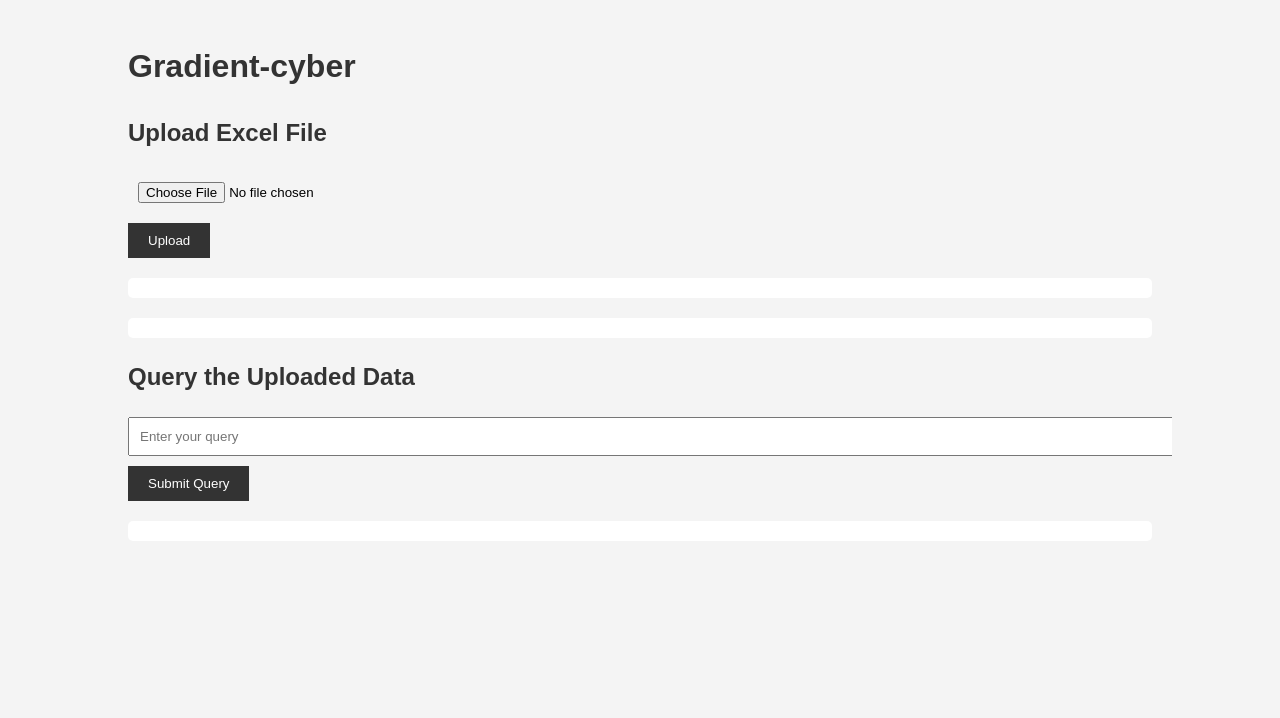
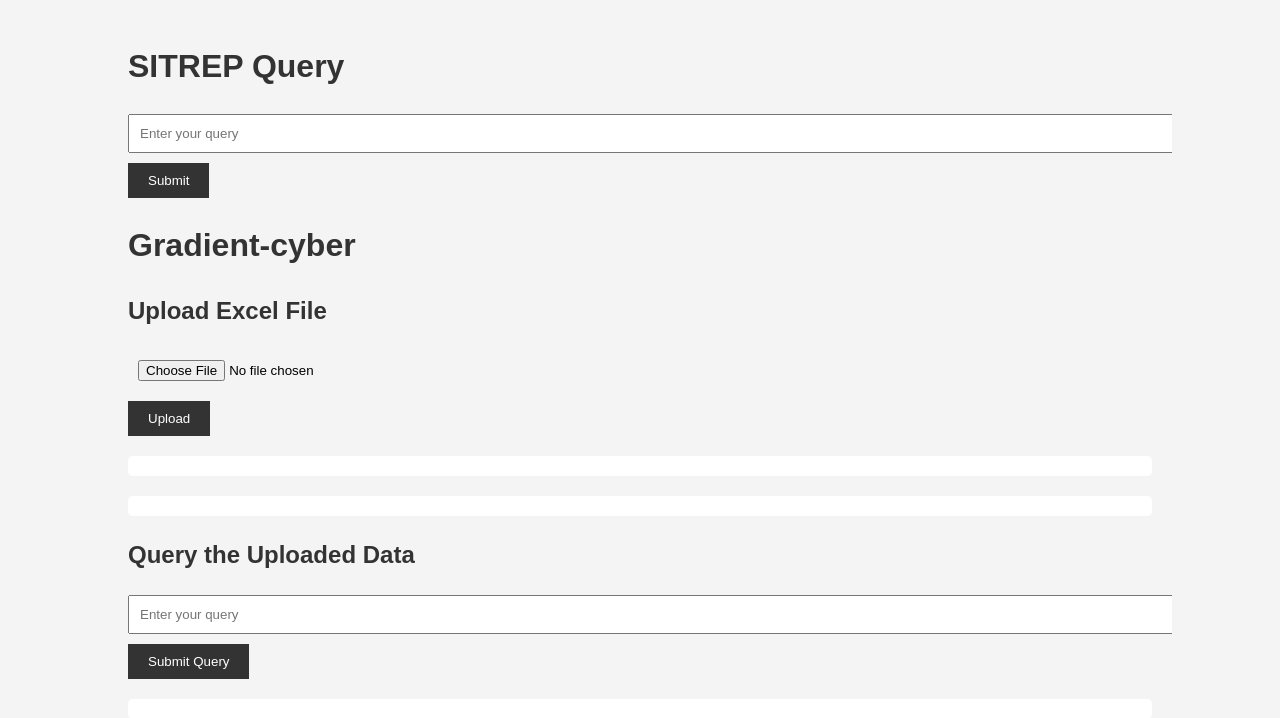
Before and after one commit to Dhanush-klm/Gradient-Cyber, a plain HTML site: page index.html in a window 1280 px wide. Drawn offline with Linux system fonts and the light colour scheme.

Commit message:
Update index.html

```diff
--- a/index.html
+++ b/index.html
@@ -7,7 +7,43 @@
     <link rel="stylesheet" href="styles.css">
 </head>
 <body>
-    <div class="container">
+    <div class="container"><!DOCTYPE html>
+<html lang="en">
+<head>
+    <meta charset="UTF-8">
+    <meta name="viewport" content="width=device-width, initial-scale=1.0">
+    <title>SITREP Query</title>
+    <link rel="stylesheet" href="/styles.css">
+</head>
+<body>
+    <div id="app">
+        <h1>SITREP Query</h1>
+        <input type="text" id="queryInput" placeholder="Enter your query">
+        <button onclick="submitQuery()">Submit</button>
+        <div id="result"></div>
+    </div>
+    <script src="/script.js"></script>
+    <script>
+    function submitQuery() {
+        const query = document.getElementById('queryInput').value;
+        fetch('/api/query', {
+            method: 'POST',
+            headers: {
+                'Content-Type': 'application/json',
+            },
+            body: JSON.stringify({query: query}),
+        })
+        .then(response => response.json())
+        .then(data => {
+            document.getElementById('result').innerHTML = data.answer;
+        })
+        .catch((error) => {
+            console.error('Error:', error);
+        });
+    }
+    </script>
+</body>
+</html>
         <h1>Gradient-cyber</h1>
 
         <div id="upload-section">
```
